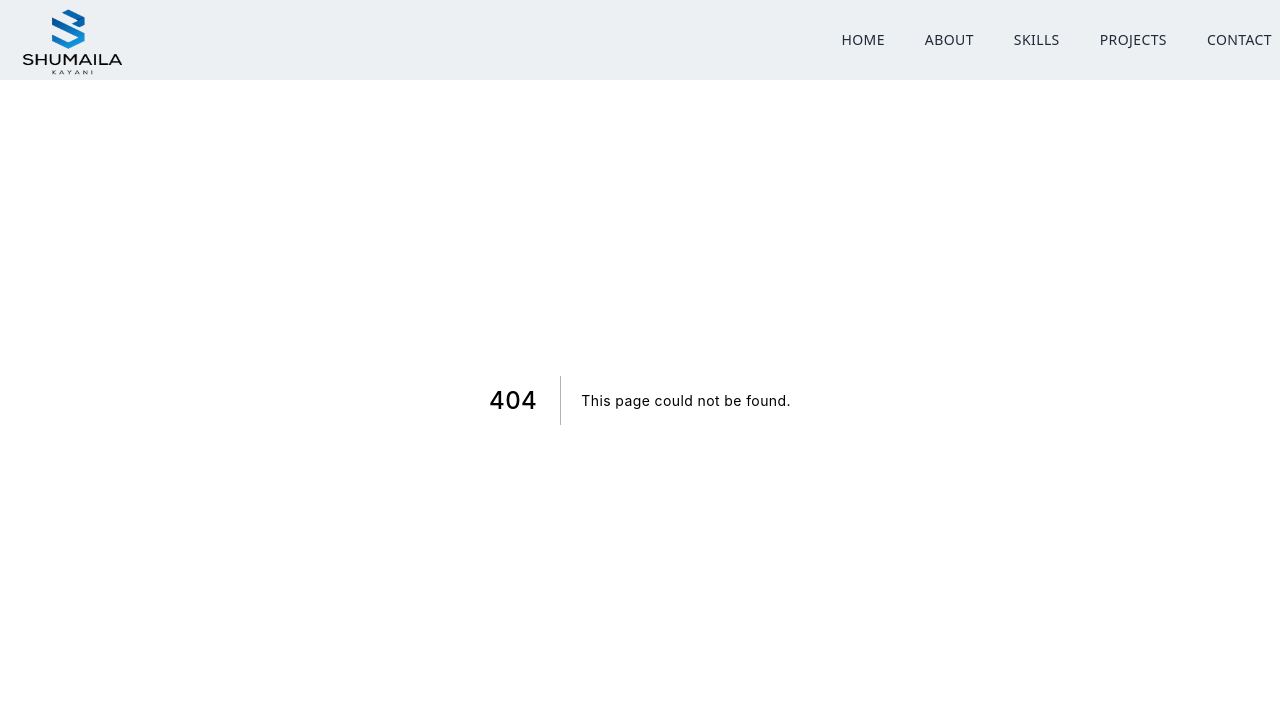
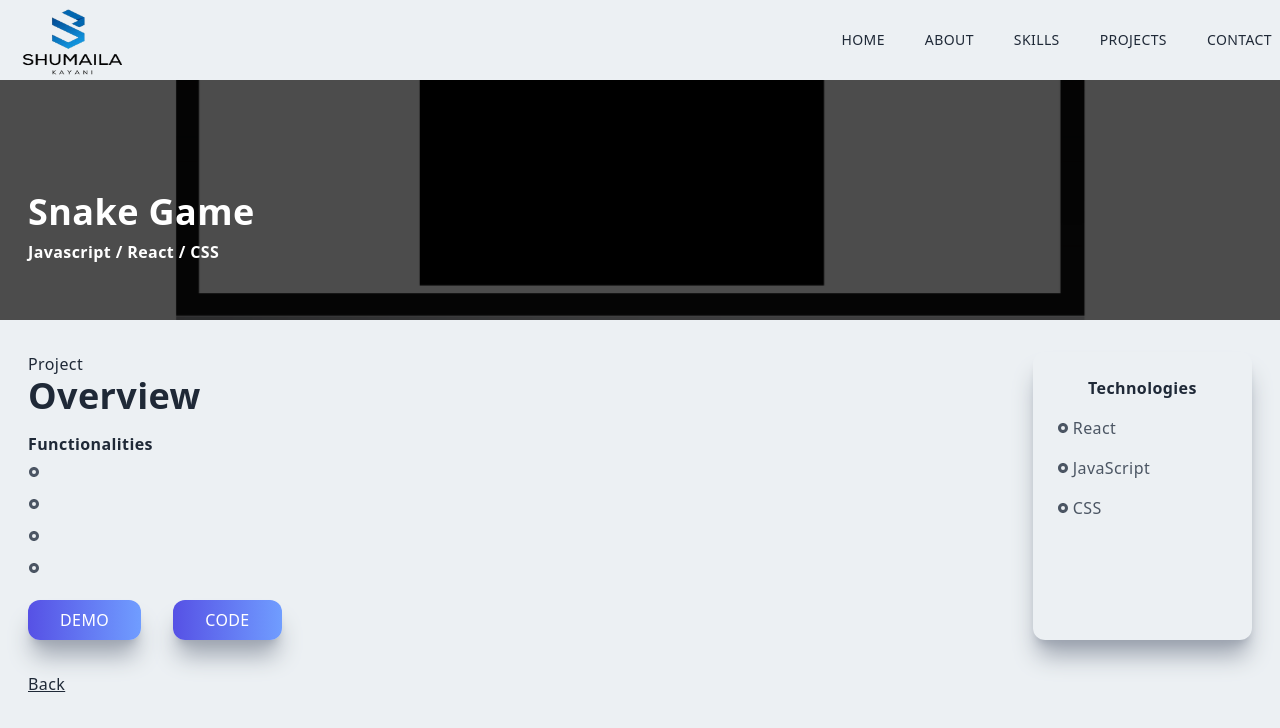
Before and after one commit to Shumailakayani06/portfolio-sk, a Next.js app: page /snake in a window 1280 px wide. Before the commit this address had no page. Shown: the top 728 px of the page. Built offline with nearby package versions, Linux system fonts and the light colour scheme.

Commit message:
added snake game project

```diff
--- a/components/About.jsx
+++ b/components/About.jsx
@@ -5,7 +5,7 @@
 
 const About = () => {
   return (
-    <div id='about' className='w-full md:h-screen p-2 flex items-center py-16 '>
+    <div id='about' className='w-full mdw:h-screen p-2 flex items-center py-20 '>
         <div className='max-w-[1240px] m-auto md:grid grid-cols-3 gap-8'>
             <div className='col-span-2'>
                 <p className='uppercase text-xl tracking-widest text-[#5651e5]'>About</p>
--- a/components/Contact.jsx
+++ b/components/Contact.jsx
@@ -14,7 +14,7 @@
         <div className='max-w-[1240px] m-auto px-2 py-16 w-full'>
             <p className='text-xl tracking-widest uppercase text-[#5651e5]'>Contact</p>
             <h2 className='py-4'>Get In Touch</h2>
-            <div className='grid lg:grid-cols-5 gap-8'>
+            <div className='grid lg:grid-cols-4 gap-8'>
                 {/* left */}
                 <div className='col-span-3 lg:col-span-2 w-full h-full shadow-xl shadow-gray-400 rounded-xl p-4'>
                     <div className='lg:p-4 h-full '>
@@ -25,7 +25,7 @@
                             <h2 className='py-2'>
                                 Shumaila Kayani
                             </h2>
-                            <p>Front End-Developer</p>
+                            <p>Fullstack Developer</p>
                             <p className='py-4'>I am available for full-time positions. Contact me and lets talk.</p>
                         </div>
                         <div>
--- a/components/Projects.jsx
+++ b/components/Projects.jsx
@@ -3,17 +3,16 @@
 import loveGreen from '../public/assets/lovegreen.png'
 import beautyStore from '../public/assets/beautystore.png'
 import homecare from '../public/assets/homecare.png'
-import rainy from '../public/assets/rainyDays.png'
-import jsCa from '../public/assets/jscaImg.png'
 import pokedex from '../public/assets/pokedex.png'
 import Link from 'next/link'
 import ProjectItem from './ProjectItem'
 import memorycard from '../public/assets/memory.png'
+import snake from '../public/assets/snake.png'
 
 const Projects = () => {
   return (
-    <div id='projects' className='w-full mt-20'>
-        <div className='max-w-[1240px] mx-auto px-2 pt-16 py-16'>
+    <div id='projects' className='w-full mt-48'>
+        <div className='max-w-[1240px] mx-auto px-2 py-16'>
             <p className='text-xl tracking-widest uppercase text-[#5651e5]'>Projects</p>
             <h2>What I Have Built</h2>
             <div className='grid md:grid-cols-2 gap-8'>
@@ -42,6 +41,11 @@
               backgroundImg={memorycard}
               projectUrl='/memorycard'
               />
+               <ProjectItem
+              title='SnakeGame'
+              backgroundImg={snake}
+              projectUrl='/snake'
+              />
             </div>
         </div>
     </div>
--- a/components/Skills.jsx
+++ b/components/Skills.jsx
@@ -22,11 +22,11 @@
 
 const Skills = () => {
   return (
-    <div id='skills' className="w-full lg:h-screen p-2 mt-20">
+    <div id='skills' className="w-full lg:h-screen p-2 mt-48">
       <div className="max-w-[1240px] mx-auto flex flex-col justify-center h-full">
          <p className='text-xl tracking-widest uppercase text-[#5651e5]' >Skills</p>
          <h2 className='py-4' >What I Can Do</h2>
-         <div className='grid md:grid-cols-2 lg:grid-cols-4 gap-8'>
+         <div className='grid md:grid-cols-2 lg:grid-cols-4 gap-8 '>
 
              <div className='p-6 shadow-xl rounded-xl hover:scale-105 ease-in duration-300'>
                  <div className='grid grid-cols-2 gap-4 justify-center items-center'>
--- /dev/null
+++ b/pages/snake.jsx
@@ -0,0 +1,81 @@
+import React from 'react'
+import snake from '../public/assets/snake.png'
+import Image from 'next/image'
+import { RiRadioButtonFill } from 'react-icons/ri'
+import Link from 'next/link'
+import Head from 'next/head'
+
+const Holidaze = () => {
+  return (
+    <>
+    <Head>
+    <title>Portfolio | Snake Game</title>
+    <meta name="description" content="Generated by create next app" />
+    <link rel="icon" href="/favicon.ico" />
+  </Head>
+    <div className='w-full'>
+        <div className='w-screen h-[30vh] lg:h-[40vh] relative'>
+            <div className='absolute top-0 left-0 w-full h-[30vh] lg:h-[40vh] bg-black/70 z-10'></div>
+            <Image
+            className='absolute z-1'
+            layout='fill'
+            objectFit='cover'
+            src={snake}
+            alt="/"
+             />
+            <div className='absolute top-[70%] max-w-[1240px] w-full left-[50%] right-[50%] translate-x-[-50%] translate-y-[-50%] text-white z-10 p-2'>
+                <h2 className='py-2'>Snake Game</h2>
+                <h3> Javascript / React / CSS</h3>
+            </div>
+        </div>
+
+       <div className='max-w-[1240px] mx-auto p-2 grid md:grid-cols-5 gap-8 pt-8'>
+         <div className='col-span-4'>
+            <p>Project</p>
+            <h2>Overview</h2>
+            <h4 className='mt-4'>Functionalities</h4>
+           <ul className='grid grid-cols-1 md:grid-cols-1'>
+            <li className='text-gray-600 py-2 flex items-center'><RiRadioButtonFill  className='pr-1'/></li>
+            <li className='text-gray-600 py-2 flex items-center'><RiRadioButtonFill  className='pr-1'/></li>
+            <li className='text-gray-600 py-2 flex items-center'><RiRadioButtonFill  className='pr-1'/></li>
+            <li className='text-gray-600 py-2 flex items-center'><RiRadioButtonFill  className='pr-1'/></li>
+
+
+
+           </ul>
+            <a
+             href='https://cheerful-puppy-2001bb.netlify.app/'>
+            <button className='px-8 py-2 mt-4 mr-8'>Demo</button>
+            </a>
+            <a
+            href='https://github.com/Shumailakayani06/snake-game'>
+            <button className='px-8 py-2 mt-4 mr-8'>Code</button>
+            </a>
+         </div>
+         <div className='col-span-4 md:col-span-1 shadow-xl shadow-gray-400 rounded-xl p-4'>
+            <div className='p-2'>
+             <p className='text-center font-bold pb-2'>
+                Technologies
+             </p>
+             <div className='grid grid-cols-3 md:grid-cols-1'>
+                <p className='text-gray-600 py-2 flex items-center'><RiRadioButtonFill  className='pr-1'/> React
+                </p>
+                <p className='text-gray-600 py-2 flex items-center'><RiRadioButtonFill  className='pr-1'/> JavaScript
+                </p>
+                <p className='text-gray-600 py-2 flex items-center'><RiRadioButtonFill  className='pr-1'/> CSS
+                </p>
+             </div>
+            </div>
+
+         </div>
+         <Link href="/#projects">
+            <p className='underline cursor-pointer'>Back</p>
+         </Link>
+       </div>
+
+    </div>
+    </>
+  )
+}
+
+export default Holidaze
```
Also changed, not shown: public/assets/snake.png (added), 1 other file (tests, documents, lock files or other folders).
